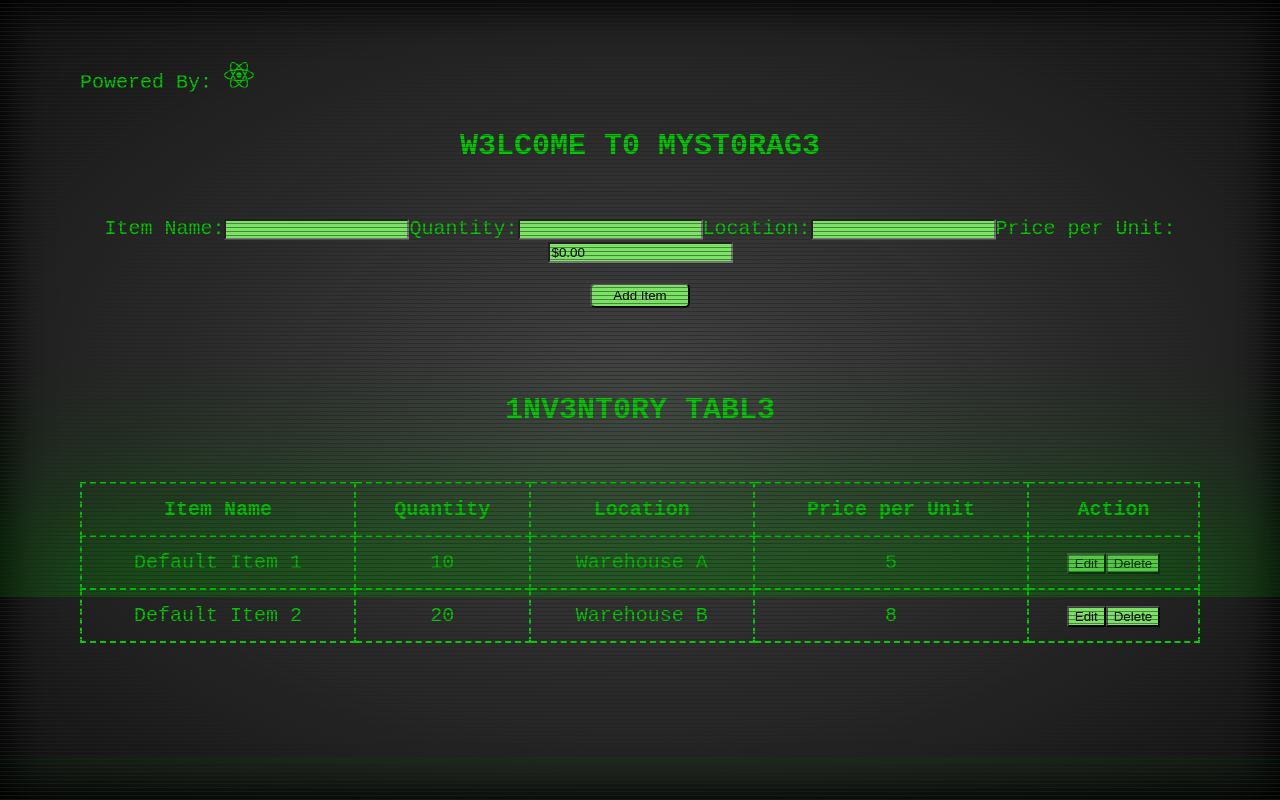
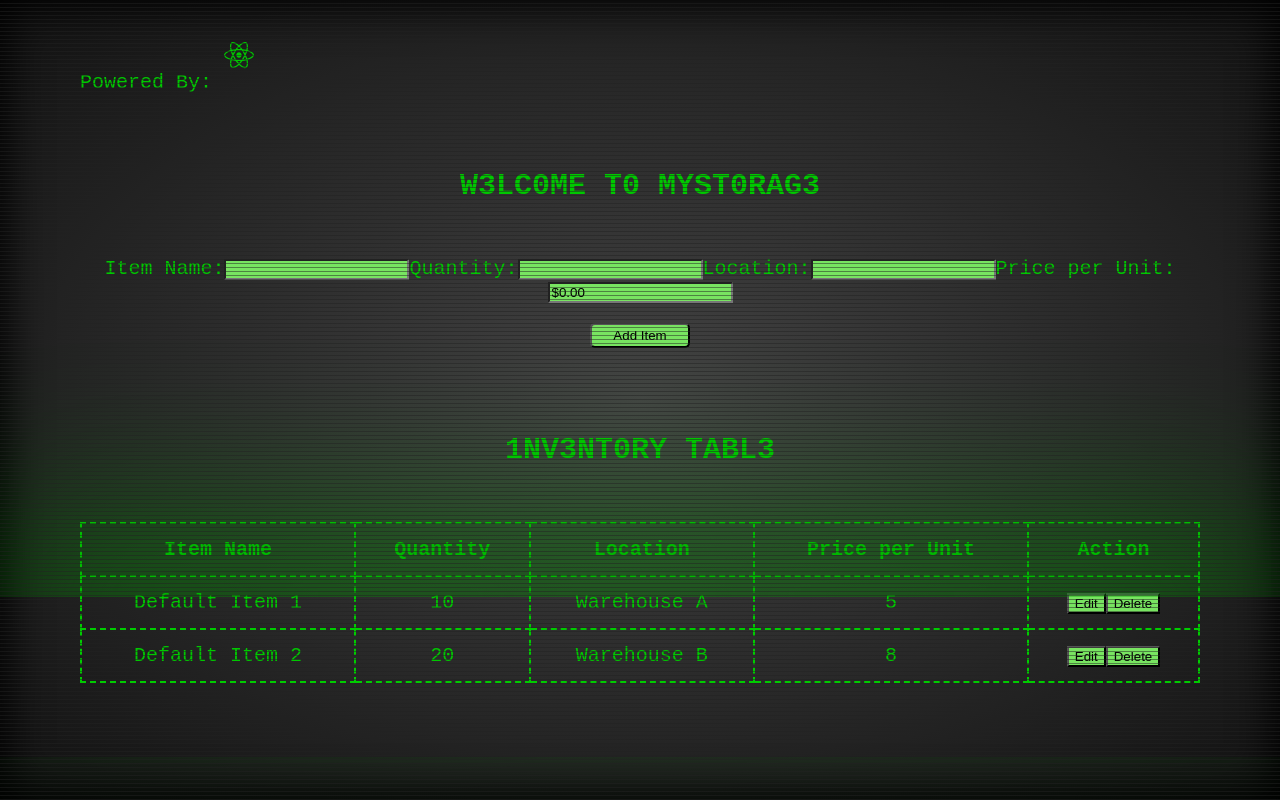
Before and after one commit to Lopez4163/storageApp2.0, a React (Vite) app in the folder storage3.0/: page / in a window 1280 px wide. Built offline with nearby package versions, Linux system fonts and the light colour scheme.

Commit message:
css changes powered by

```diff
--- a/storage3.0/src/App.css
+++ b/storage3.0/src/App.css
@@ -381,7 +381,16 @@ table th, table td {
   margin-top: -20px;
 }
 
+.powered-by-text {
+  padding-bottom: 20px;
+  text-align: left;
+  padding-bottom: 20px;
+  margin-top: -20px;
+}
+
 .icon {
+  padding-bottom: 20px;
+  margin-top: -20px;
   height: 30px;
 }
 
--- a/storage3.0/src/App.jsx
+++ b/storage3.0/src/App.jsx
@@ -32,7 +32,7 @@ function App() {
 
         <div className="container">
             <div className="powered-by">
-                Powered By: <FontAwesomeIcon icon={faReact} className="icon" />
+                <p className='powered-by-text'>Powered By: <FontAwesomeIcon icon={faReact} className="icon" /></p>
             </div>
             <div className="form-container">
                 <InventoryForm addItem={addItem}/>
```
